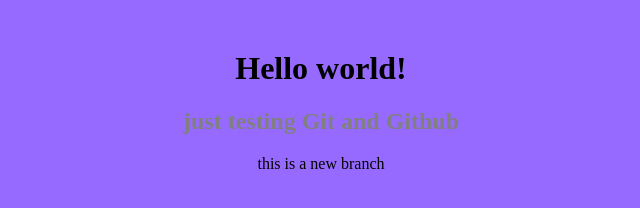
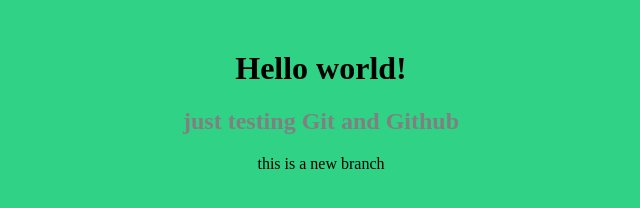
Before and after one commit to Magdy-Elawady/testing, a plain HTML site: page index.html in a window 1280 px wide. Shown: the whole page, without its empty margins (319-959 px from the left). Drawn offline with Linux system fonts and the light colour scheme.

Commit message:
aaaaaaaaaaaaaaaaaaaaaaaaa

```diff
--- a/style.css
+++ b/style.css
@@ -3,7 +3,7 @@
 }
 
 body{
-    background-color: rgb(150, 106, 255);
+    background-color: rgb(48, 210, 134);
 }
 
 h1{
```
